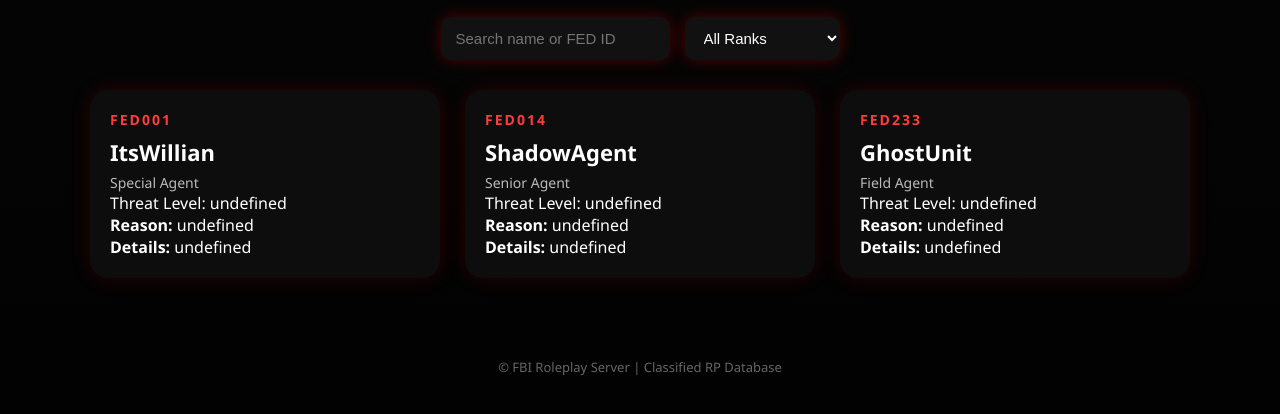
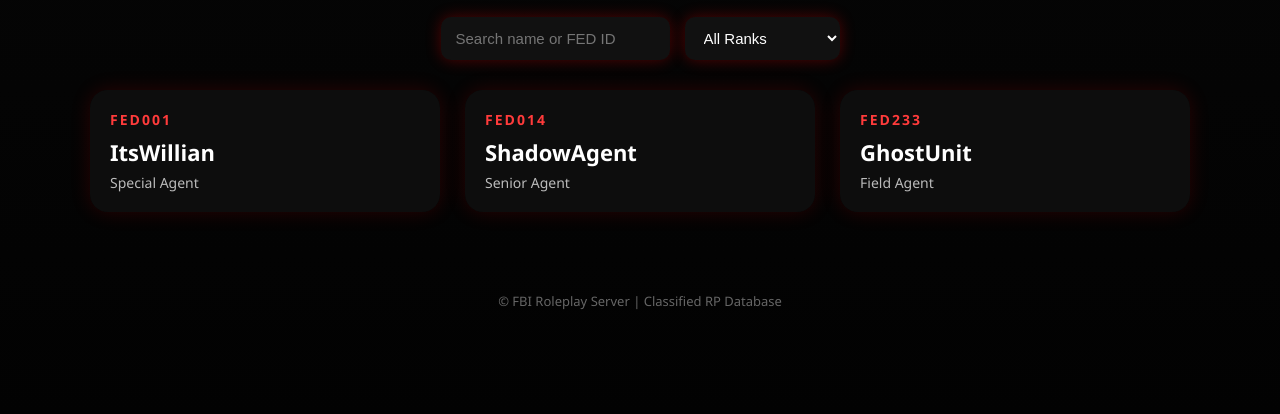
Before and after one commit to AgentK0081/FBI-TEAM-ROBLOX, a plain HTML site: page index.html in a window 1280 px wide. Shown: the part 76-490 px from the top of the page. Drawn offline with Linux system fonts and the light colour scheme.

Commit message:
Update index.html

```diff
--- a/index.html
+++ b/index.html
@@ -178,11 +178,7 @@
           <div class="callsign">${m.callsign}</div>
           <div class="username">${m.username}</div>
           <div class="rank">${m.rank}</div>
-          <div class="threat ${m.threat}">Threat Level: ${m.threat}</div>
-          <div class="details">
-            <strong>Reason:</strong> ${m.reason}<br>
-            <strong>Details:</strong> ${m.details}
-          </div>
+
         `;
         card.addEventListener('click', () => card.classList.toggle('open'));
         list.appendChild(card);
```
